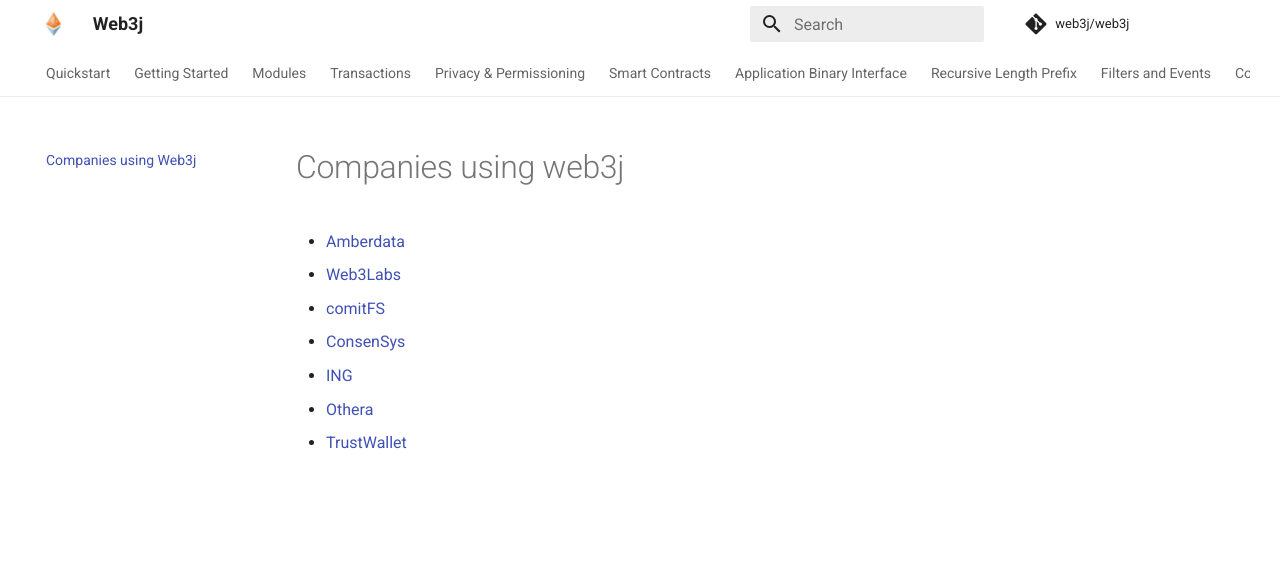
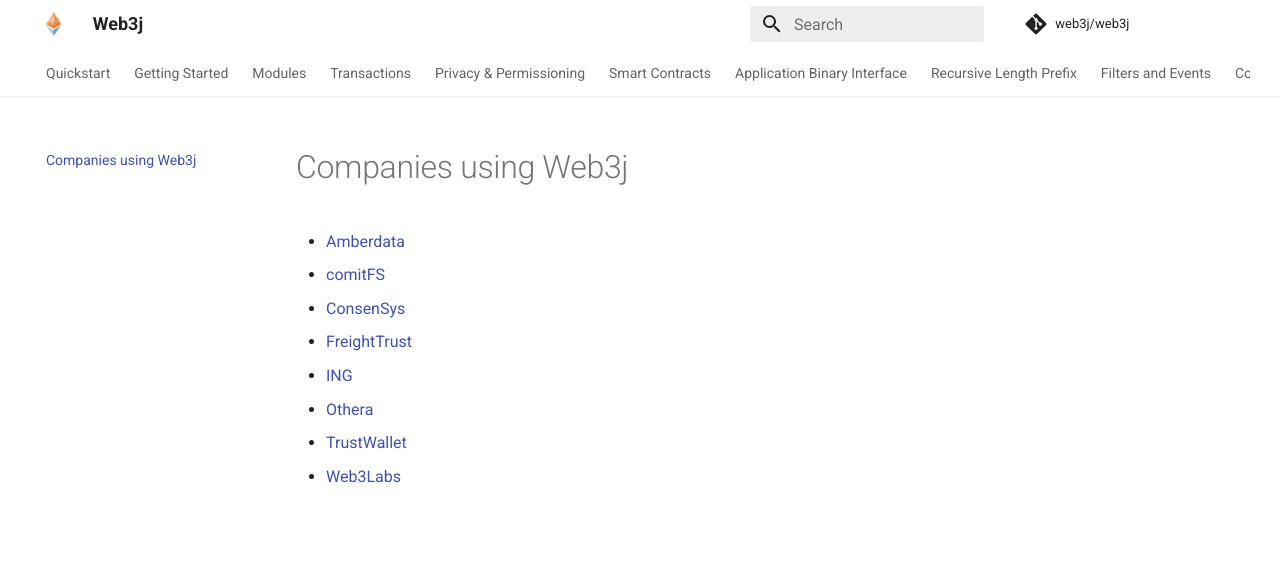
Before and after one commit to hyperledger/web3j-docs, an MkDocs documentation site: the page built from docs/companies_using_web3j.md, in a window 1280 px wide. Shown: the top 572 px of the page. Built offline with MkDocs 1.6.1 and Material for MkDocs 9.7.7, drawn with Linux system fonts in a browser that asks for light colours; comment, search, counter and statistics services are not loaded.

Commit message:
Add Freight Trust to list of users

```diff
--- a/docs/companies_using_web3j.md
+++ b/docs/companies_using_web3j.md
@@ -1,10 +1,11 @@
-Companies using web3j
+Companies using Web3j
 =====================
 
 -   [Amberdata](https://www.amberdata.io/)
--   [Web3Labs](https://www.web3labs.com/)
 -   [comitFS](http://www.comitfs.com/)
 -   [ConsenSys](https://consensys.net/)
+-   [FreightTrust](https://freighttrust.com/)
 -   [ING](https://www.ing.com)
 -   [Othera](http://www.othera.io/)
 -   [TrustWallet](http://trustwalletapp.com)
+-   [Web3Labs](https://www.web3labs.com/)
```
